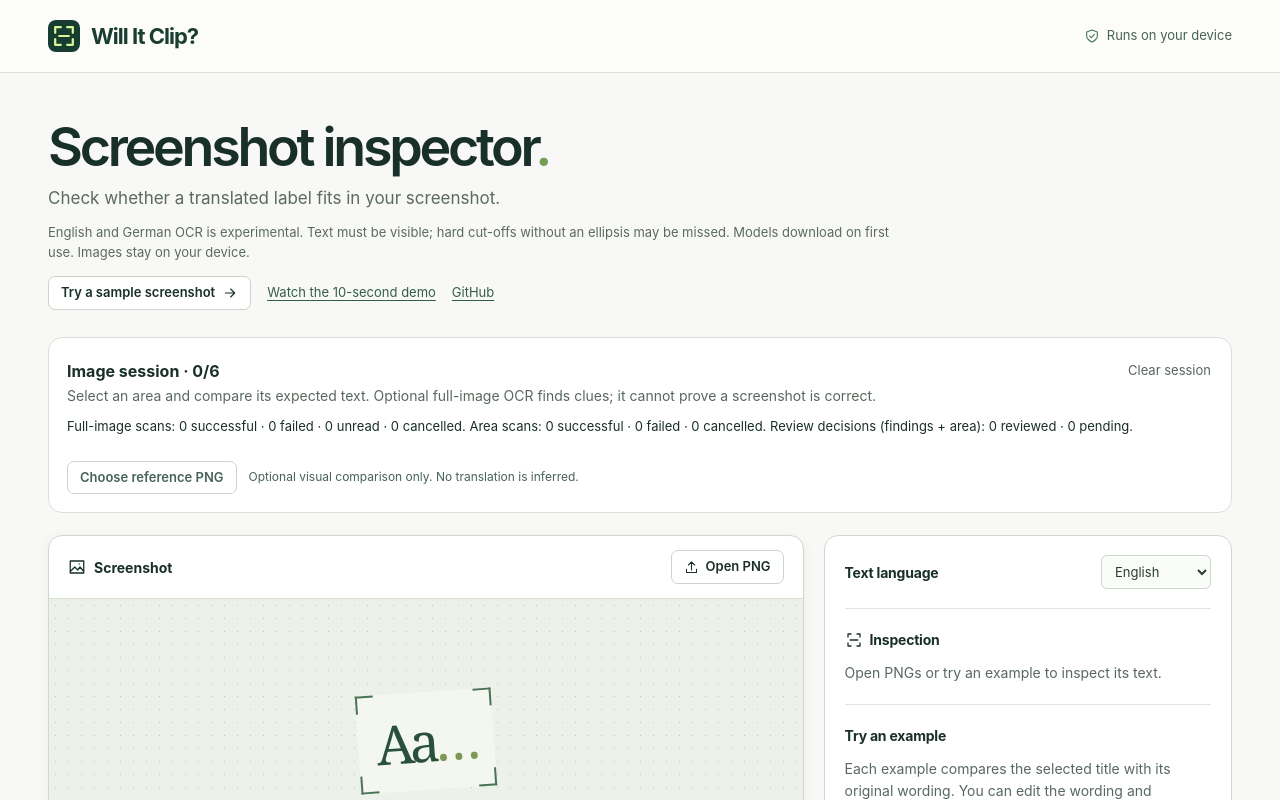
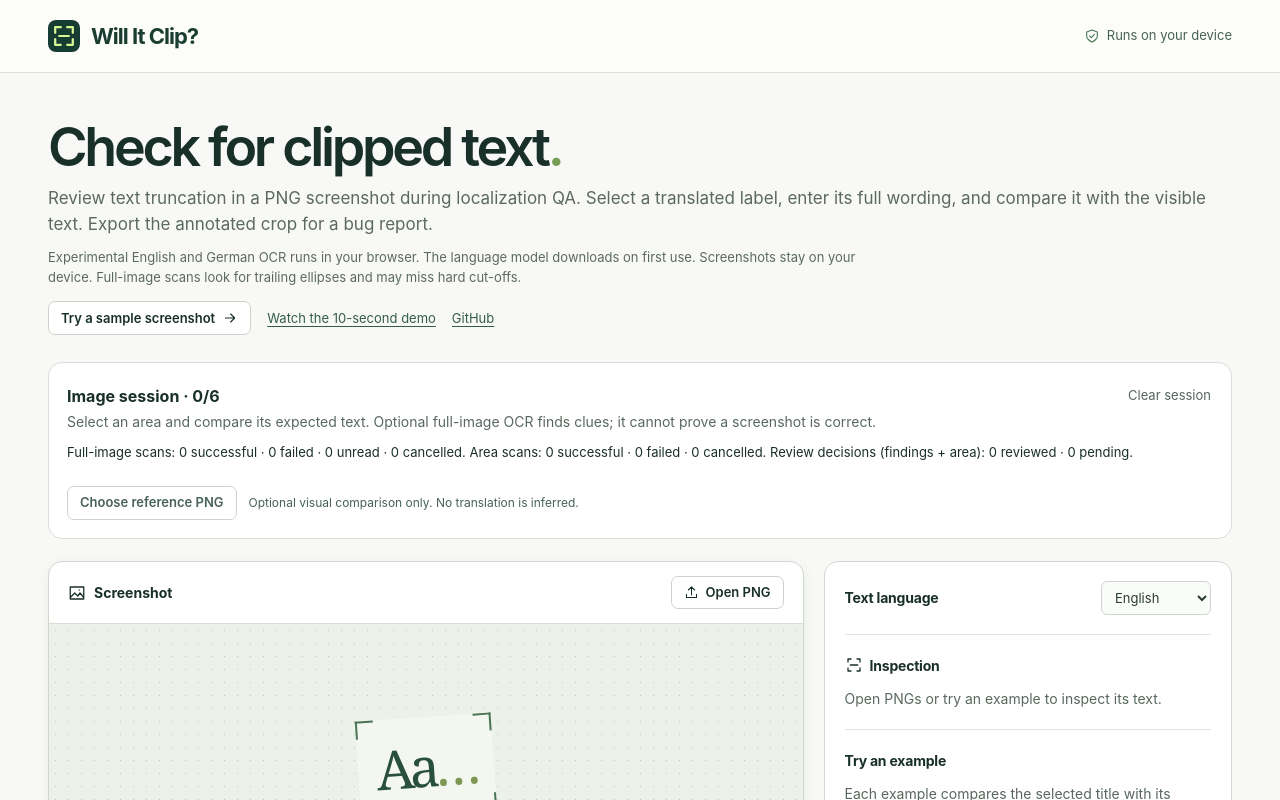
Before and after one commit to taosin/will-it-clip, a React (Vite) app: page / in a window 1280 px wide. Shown: the top 800 px of the page. Built offline with nearby package versions, Linux system fonts and the light colour scheme.

Commit message:
Make the homepage readable before JavaScript loads

```diff
--- a/index.html
+++ b/index.html
@@ -4,15 +4,36 @@
     <meta charset="UTF-8" />
     <meta name="viewport" content="width=device-width,initial-scale=1" />
     <meta name="theme-color" content="#f8f9f6" />
-    <meta
-      name="description"
-      content="Find cut-off text in localized app screenshots, right in your browser."
-    />
-    <title>Will It Clip? · Screenshot inspector</title>
+    <title>Will It Clip? · Screenshot text truncation checker for localization QA</title>
+    <meta name="description" content="Check translated labels for text truncation in PNG screenshots. Compare the full label with English or German OCR in your browser. Screenshots stay on your device." />
+    <link rel="canonical" href="https://privacy.iamtaoxin.com/will-it-clip/" />
+    <meta property="og:type" content="website" />
+    <meta property="og:title" content="Will It Clip? · Screenshot text truncation checker" />
+    <meta property="og:description" content="Compare a translated label with the text visible in a PNG screenshot. English and German OCR runs on your device." />
+    <meta property="og:url" content="https://privacy.iamtaoxin.com/will-it-clip/" />
+    <meta property="og:image" content="https://privacy.iamtaoxin.com/will-it-clip/examples/clipped.png" />
+    <meta property="og:image:alt" content="Sample screenshot with a German title cut short at ‘Überprüfe deinen Po…’" />
+    <meta name="twitter:card" content="summary" />
+    <script type="application/ld+json">
+      {
+        "@context": "https://schema.org",
+        "@type": "WebApplication",
+        "name": "Will It Clip?",
+        "url": "https://privacy.iamtaoxin.com/will-it-clip/",
+        "sameAs": "https://github.com/taosin/will-it-clip",
+        "isAccessibleForFree": true,
+        "description": "A browser-based localization QA tool for comparing text in PNG screenshots with the expected English or German label.",
+        "applicationCategory": "DeveloperApplication",
+        "operatingSystem": "Any",
+        "browserRequirements": "Requires JavaScript and WebAssembly",
+        "inLanguage": "en"
+      }
+    </script>
     <link rel="icon" href="./mark.svg" type="image/svg+xml" />
+    <link rel="stylesheet" href="/src/style.css" />
   </head>
   <body>
-    <div id="root"></div>
+    <div id="root"><!--inspector-intro--></div>
     <script type="module" src="/src/main.tsx"></script>
   </body>
 </html>
--- /dev/null
+++ b/src/Introduction.tsx
@@ -0,0 +1,74 @@
+import { Icon } from "./Icon";
+
+export function PageHeader({ base }: { base: string }) {
+  return (
+    <header className="bar">
+      <div className="bar-inner">
+        <a className="brand" href={base} aria-label="Will It Clip? home">
+          <img src={base + "mark.svg"} width="32" height="32" alt="" fetchPriority="low" />
+          Will It Clip?
+        </a>
+        <div className="privacy">
+          <Icon name="shield" size={16} /> Runs on your device
+        </div>
+      </div>
+    </header>
+  );
+}
+
+type IntroProps = {
+  base: string;
+  demoVersion: string;
+  showActions?: boolean;
+  onExample?: () => void;
+};
+
+export function Introduction({
+  base,
+  demoVersion,
+  showActions = true,
+  onExample,
+}: IntroProps) {
+  return (
+    <section className="intro">
+      <h1>
+        Check for clipped text<span className="title-dot">.</span>
+      </h1>
+      <p>
+        Review text truncation in a PNG screenshot during localization QA. Select a
+        translated label, enter its full wording, and compare it with the visible
+        text. Export the annotated crop for a bug report.
+      </p>
+      <p className="muted">
+        Experimental English and German OCR runs in your browser. The language model
+        downloads on first use. Screenshots stay on your device. Full-image scans look
+        for trailing ellipses and may miss hard cut-offs.
+      </p>
+      {showActions && (
+        <div className="intro-actions">
+          {onExample ? (
+            <button className="small-button intro-example" onClick={onExample}>
+              Try a sample screenshot <Icon name="arrow" size={16} />
+            </button>
+          ) : (
+            <a href={base + "examples/clipped.png"}>View the sample PNG</a>
+          )}
+          <a href={base + "demo.gif?v=" + demoVersion}>Watch the 10-second demo</a>
+          <a href="https://github.com/taosin/will-it-clip">GitHub</a>
+        </div>
+      )}
+    </section>
+  );
+}
+
+export function StaticLanding({ base, demoVersion }: IntroProps) {
+  return (
+    <div className="app">
+      <PageHeader base={base} />
+      <main>
+        <Introduction base={base} demoVersion={demoVersion} />
+        <noscript>Enable JavaScript to inspect a screenshot in your browser.</noscript>
+      </main>
+    </div>
+  );
+}
--- a/src/main.tsx
+++ b/src/main.tsx
@@ -3,6 +3,7 @@ import { createRoot } from "react-dom/client";
 import { ImageSession, type SessionControls } from "./ImageSession";
 import { useImageState, SessionMemory } from "./SessionState";
 import { Icon } from "./Icon";
+import { PageHeader, Introduction } from "./Introduction";
 import { compareText, hasTrailingEllipsis, matchedCandidate } from "./review";
 import { useScan, type Language, type Source } from "./useScan";
 import { Screenshot } from "./Screenshot";
@@ -10,7 +11,6 @@ import { useRegionScan } from "./useRegionScan";
 import { RegionReview } from "./RegionReview";
 import { ReviewExport } from "./ReviewExport";
 import type { HumanDecision } from "./annotation";
-import "./style.css";
 
 import { examples } from "./examples";
 
@@ -166,43 +166,14 @@ function Inspector({ session }: { session: SessionControls }) {
       }}
       onDrop={dropped}
     >
-      <header className="bar">
-        <div className="bar-inner">
-          <a className="brand" href={assets} aria-label="Will It Clip? home">
-            <img src={assets + "mark.svg"} width="32" height="32" alt="" />
-            Will It Clip?
-          </a>
-          <div className="privacy">
-            <Icon name="shield" size={16} /> Runs on your device
-          </div>
-        </div>
-      </header>
+      <PageHeader base={assets} />
       <main>
-        <section className="intro">
-          <h1>
-            Screenshot inspector<span className="title-dot">.</span>
-          </h1>
-          <p>Check whether a translated label fits in your screenshot.</p>
-          <p className="muted">
-            English and German OCR is experimental. Text must be visible; hard
-            cut-offs without an ellipsis may be missed. Models download on first
-            use. Images stay on your device.
-          </p>
-          {!scan.last && !scan.picture && (
-            <div className="intro-actions">
-              <button
-                className="small-button intro-example"
-                onClick={() => example("clipped")}
-              >
-                Try a sample screenshot <Icon name="arrow" size={16} />
-              </button>
-              <a href={`${assets}demo.gif?v=${import.meta.env.VITE_DEMO_VERSION}`}>
-                Watch the 10-second demo
-              </a>
-              <a href="https://github.com/taosin/will-it-clip">GitHub</a>
-            </div>
-          )}
-        </section>
+        <Introduction
+          base={assets}
+          demoVersion={import.meta.env.VITE_DEMO_VERSION}
+          showActions={!scan.last && !scan.picture}
+          onExample={() => example("clipped")}
+        />
         {session.panel}
         <input
           multiple
--- a/vite.config.mjs
+++ b/vite.config.mjs
@@ -1,6 +1,9 @@
 import { defineConfig } from "vite";
 import { createHash } from "node:crypto";
 import { readFileSync } from "node:fs";
+import { createElement } from "react";
+import { renderToStaticMarkup } from "react-dom/server";
+import { StaticLanding } from "./src/Introduction.tsx";
 
 const demoVersion = createHash("sha256")
   .update(readFileSync(new URL("./public/demo.gif", import.meta.url)))
@@ -8,6 +11,7 @@ const demoVersion = createHash("sha256")
   .slice(0, 12);
 
 export default defineConfig(({ command, isPreview }) => {
+  let landingMarkup;
   const development = command === "serve" && !isPreview;
   const connections = development
     ? "'self' ws://localhost:* ws://127.0.0.1:*"
@@ -34,6 +38,17 @@ export default defineConfig(({ command, isPreview }) => {
     server: { headers },
     preview: { headers },
     plugins: [
+      {
+        name: "render-inspector-intro",
+        configResolved(config) {
+          landingMarkup = renderToStaticMarkup(
+            createElement(StaticLanding, { base: config.base, demoVersion }),
+          );
+        },
+        transformIndexHtml(html) {
+          return html.replace("<!--inspector-intro-->", () => landingMarkup);
+        },
+      },
       {
         name: "local-content-policy",
         transformIndexHtml() {
```
Also changed, not shown: 1 other file (tests, documents, lock files or other folders).
